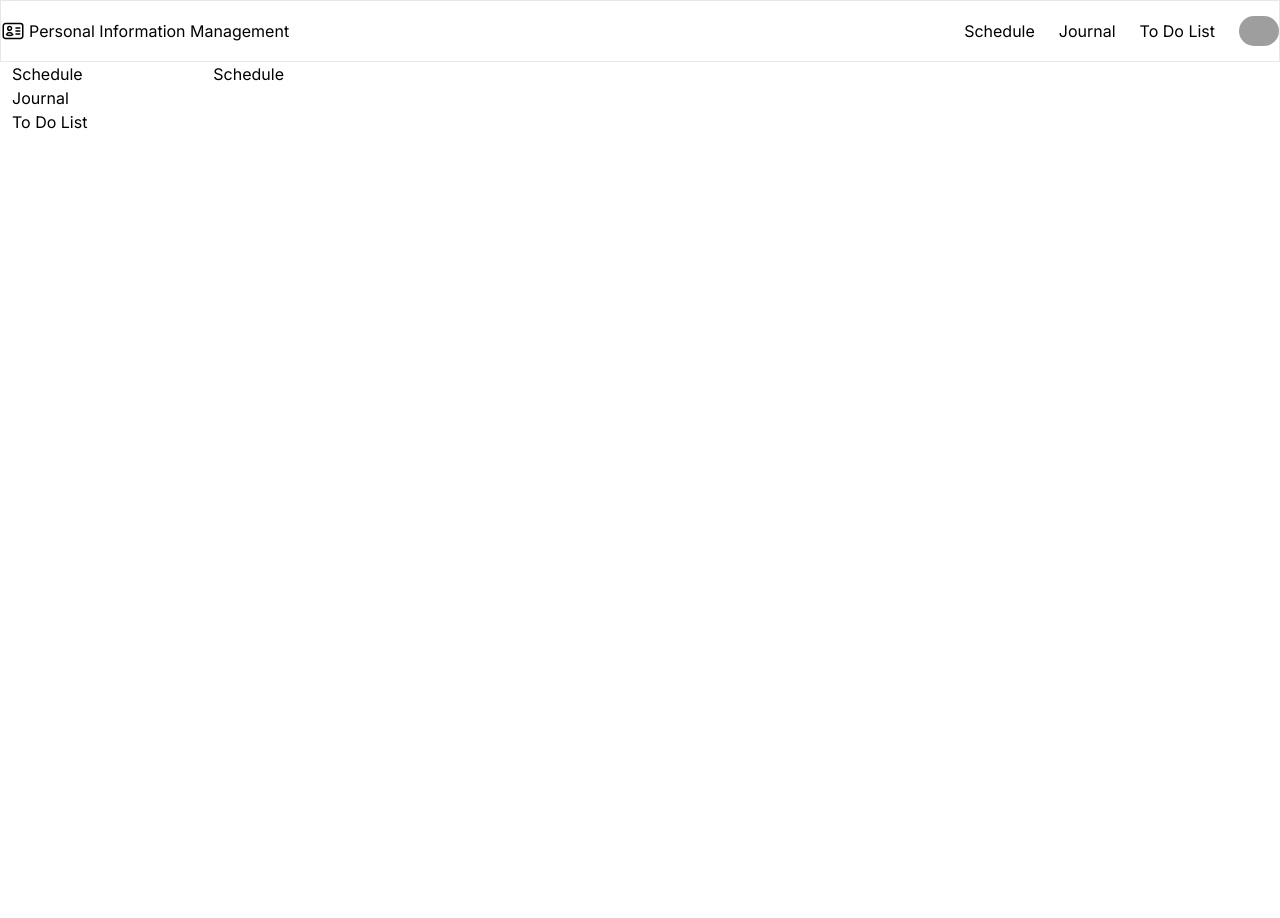
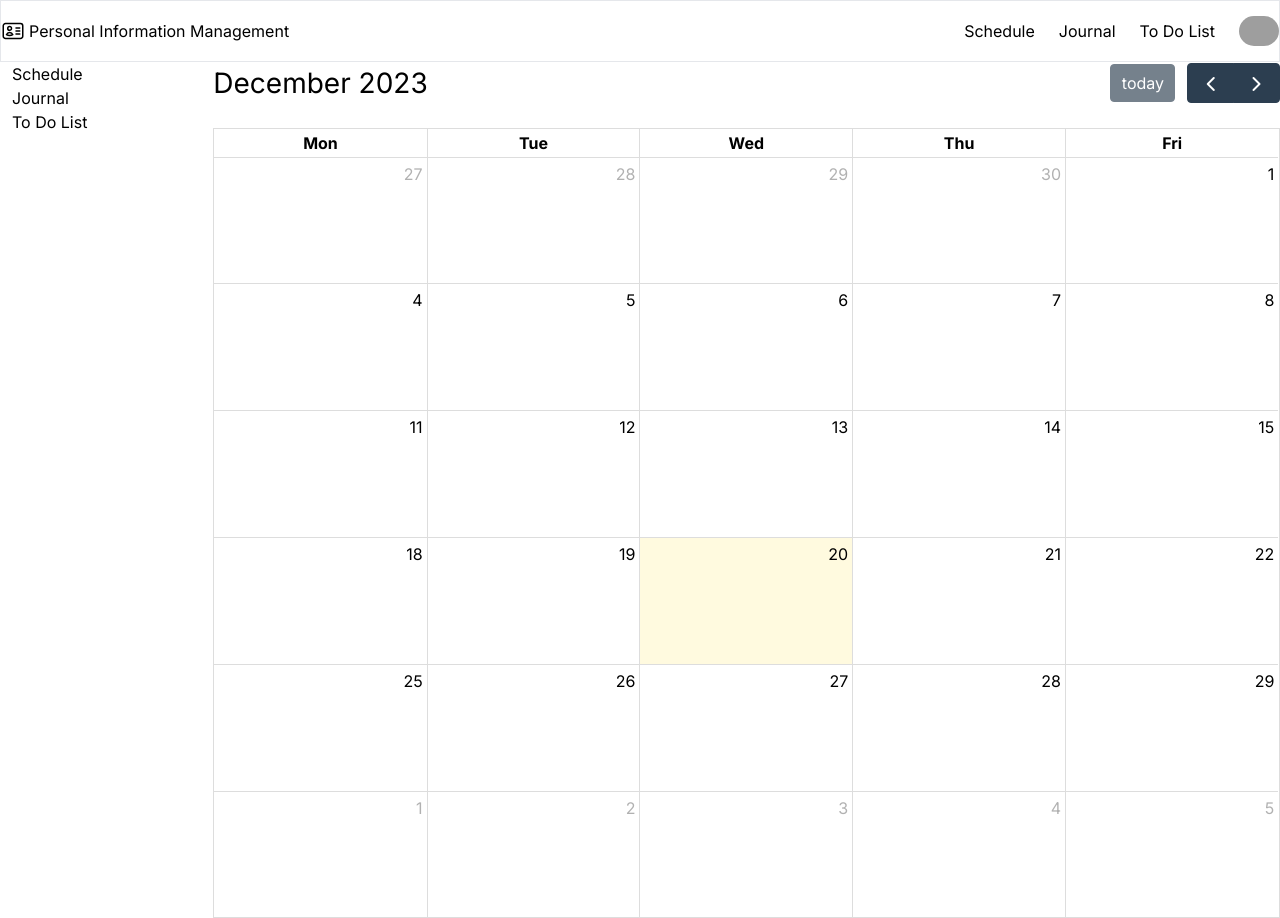
Before and after one commit to thitipongr/Final-Project-Front-end---Dev-Init, a Next.js app: page /Schedule in a window 1280 px wide. Before the commit the page ends 800 px from the top, so only its background shows below. Built offline with nearby package versions, Linux system fonts and the light colour scheme; grey boxes are pictures that could not be loaded.

Commit message:
try fullcalendar component

```diff
--- a/app/Schedule/page.tsx
+++ b/app/Schedule/page.tsx
@@ -1,9 +1,23 @@
-import React from 'react'
+"use client";
+
+import FullCalendar from "@fullcalendar/react";
+import React from "react";
+import dayGridPlugin from "@fullcalendar/daygrid";
 
 const page = () => {
   return (
-    <div>Schedule</div>
-  )
-}
+    <div>
+      <FullCalendar
+        plugins={[dayGridPlugin]}
+        initialView="dayGridMonth"
+        weekends={false}
+        events={[
+          { title: "event 1", date: "2019-04-01" },
+          { title: "event 2", date: "2019-04-02" },
+        ]}
+      />
+    </div>
+  );
+};
 
-export default page
+export default page;
```
